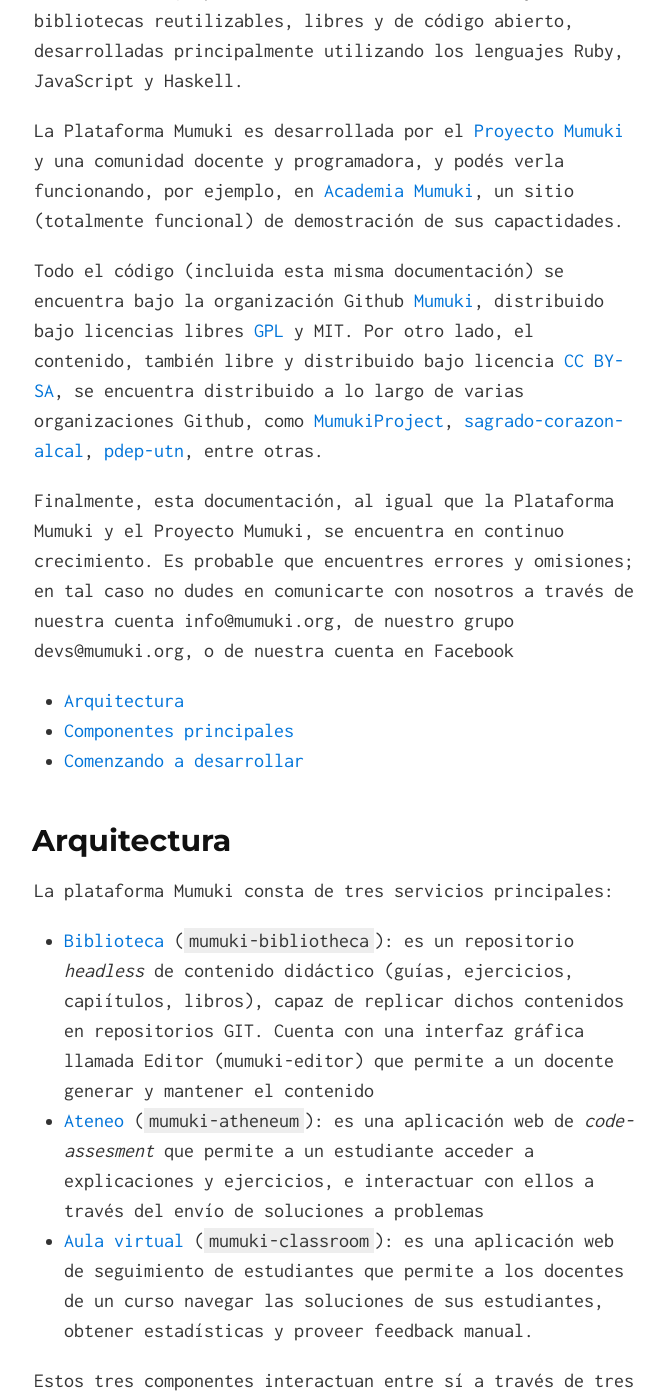
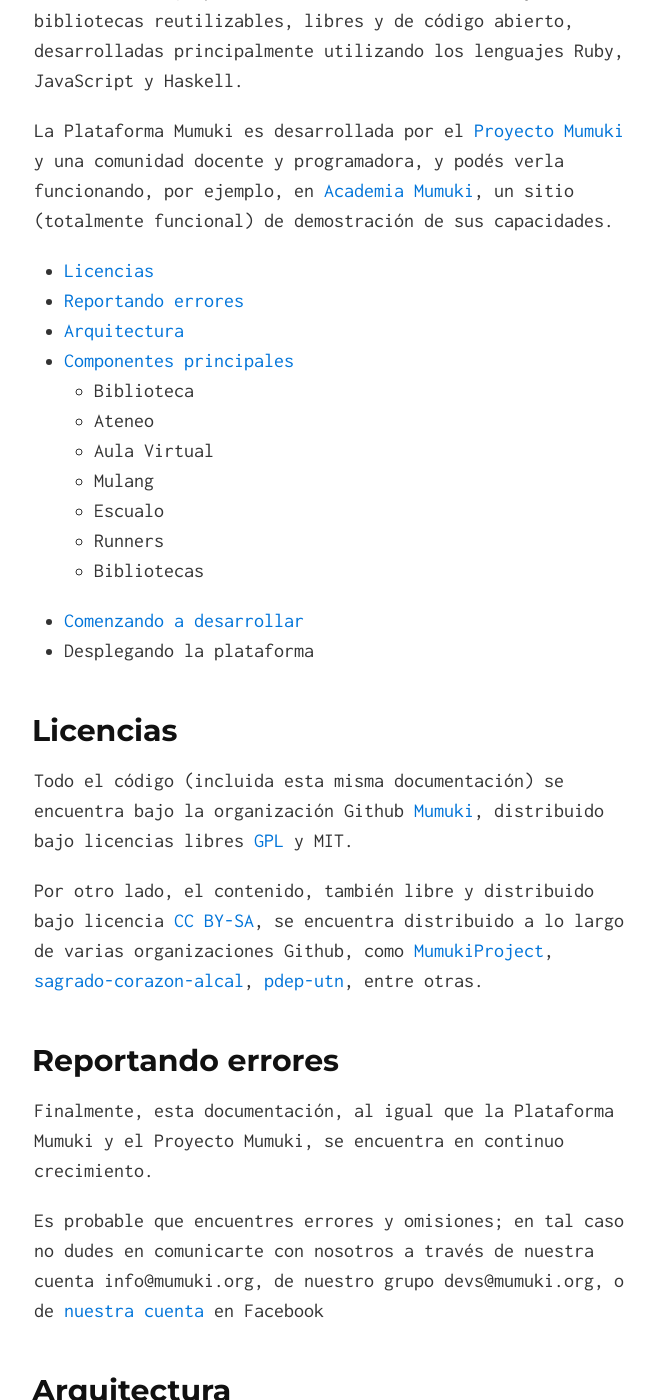
Before and after one commit to mumuki/mumuki.github.io, a Jekyll site: the page built from index.md, in a window 1280 px wide and 1400 px high, scrolled down 934 px. Shown: the whole window, without its empty margins (306-970 px from the left). Built offline with Jekyll 4.4.1, drawn with Linux system fonts in a browser that asks for light colours; some of the changed text lies outside the part shown.

Commit message:
Update index.md

```diff
--- a/index.md
+++ b/index.md
@@ -14,15 +14,33 @@
 
 La misma presenta una arquitectura híbrida que combina microservicios, aplicaciones de línea de comando y bibliotecas reutilizables, libres y de código abierto, desarrolladas principalmente utilizando los lenguajes Ruby, JavaScript y Haskell.
 
-La Plataforma Mumuki es desarrollada por el [Proyecto Mumuki](http://www.mumuki.org/) y una comunidad docente y programadora, y podés verla funcionando, por ejemplo, en [Academia Mumuki](http://mumuki.academy), un sitio (totalmente funcional) de demostración de sus capactidades.
+La Plataforma Mumuki es desarrollada por el [Proyecto Mumuki](http://www.mumuki.org/) y una comunidad docente y programadora, y podés verla funcionando, por ejemplo, en [Academia Mumuki](http://mumuki.academy), un sitio (totalmente funcional) de demostración de sus capacidades.
 
-Todo el código (incluida esta misma documentación) se encuentra bajo la organización Github [Mumuki](https://github.com/mumuki), distribuido bajo licencias libres [GPL](https://www.gnu.org/licenses/gpl-3.0.en.html) y MIT. Por otro lado, el contenido, también libre y distribuido bajo licencia [CC BY-SA](https://creativecommons.org/licenses/by-sa/4.0/), se encuentra distribuido a lo largo de varias organizaciones Github, como [MumukiProject](https://github.com/MumukiProject), [sagrado-corazon-alcal](https://github.com/sagrado-corazon-alcal/), [pdep-utn](https://github.com/pdep-utn), entre otras.
-
-Finalmente, esta documentación, al igual que la Plataforma Mumuki y el Proyecto Mumuki, se encuentra en continuo crecimiento. Es probable que encuentres errores y omisiones; en tal caso no dudes en comunicarte con nosotros a través de nuestra cuenta info@mumuki.org, de nuestro grupo devs@mumuki.org, o de nuestra cuenta en Facebook
-
+* [Licencias](#licencias)
+* [Reportando errores](#reportando-errores)
 * [Arquitectura](#arquitectura)
 * [Componentes principales](#componentes-principales)
+   * Biblioteca
+   * Ateneo
+   * Aula Virtual
+   * Mulang
+   * Escualo
+   * Runners
+   * Bibliotecas
 * [Comenzando a desarrollar](#comenzando-a-desarrollar)
+* Desplegando la plataforma
+
+## Licencias
+
+Todo el código (incluida esta misma documentación) se encuentra bajo la organización Github [Mumuki](https://github.com/mumuki), distribuido bajo licencias libres [GPL](https://www.gnu.org/licenses/gpl-3.0.en.html) y MIT.
+
+Por otro lado, el contenido, también libre y distribuido bajo licencia [CC BY-SA](https://creativecommons.org/licenses/by-sa/4.0/), se encuentra distribuido a lo largo de varias organizaciones Github, como [MumukiProject](https://github.com/MumukiProject), [sagrado-corazon-alcal](https://github.com/sagrado-corazon-alcal/), [pdep-utn](https://github.com/pdep-utn), entre otras.
+
+## Reportando errores
+
+Finalmente, esta documentación, al igual que la Plataforma Mumuki y el Proyecto Mumuki, se encuentra en continuo crecimiento.
+
+Es probable que encuentres errores y omisiones; en tal caso no dudes en comunicarte con nosotros a través de nuestra cuenta info@mumuki.org, de nuestro grupo devs@mumuki.org, o de [nuestra cuenta](https://www.facebook.com/MumukiProject) en Facebook
 
 ## Arquitectura
 
```
Also changed, not shown: other parts of index.md (+8 -0 lines).
